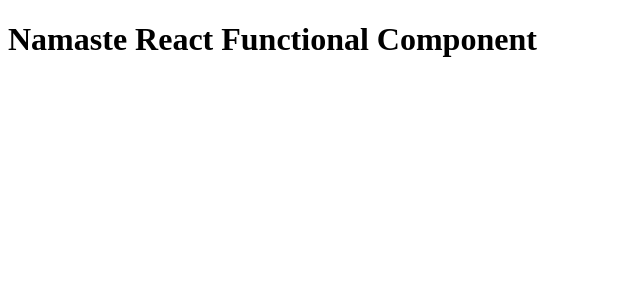
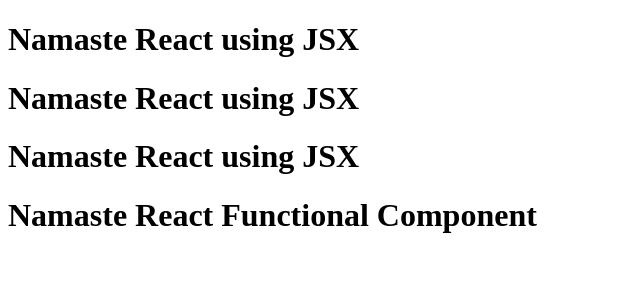
Before and after one commit to vanshu778/Namaste-React, a React (Vite) app: page / in a window 1280 px wide. Shown: the top 300 px of the page, without its empty margins (0-640 px from the left). Built offline with nearby package versions, Linux system fonts and the light colour scheme.

Commit message:
Episode 3 Laying Foundation

```diff
--- a/App.js
+++ b/App.js
@@ -1,25 +1,19 @@
 import React from "react";
 import ReactDOM from "react-dom/client";
 
-const Heading = (
-  <h1 className="root">
+const Title = () => (
+  <h1 className="root" tabIndex="5">
     Namaste React using JSX
   </h1>);
 
-
-//React Component => everything in react are component.
-//1.class based components
-//2.functional component
-
-//React Functional Component -> normal js function
-//method 1
-const HeadingComponent = () => {
-  return <h1 className="heading">Namaste React Functional Component</h1>;
-};
-//method2
-const HeadingComponent1 = () => (
+const HeadingComponent = () => (
+  <div id="container">
+    <Title />
+    {Title()}
+    <Title></Title>
   <h1 className="heading">Namaste React Functional Component</h1>
+  </div>
 );
 const root = ReactDOM.createRoot(document.getElementById("root"));
 
-root.render(<HeadingComponent1 />);
+root.render(<HeadingComponent  />);
```
